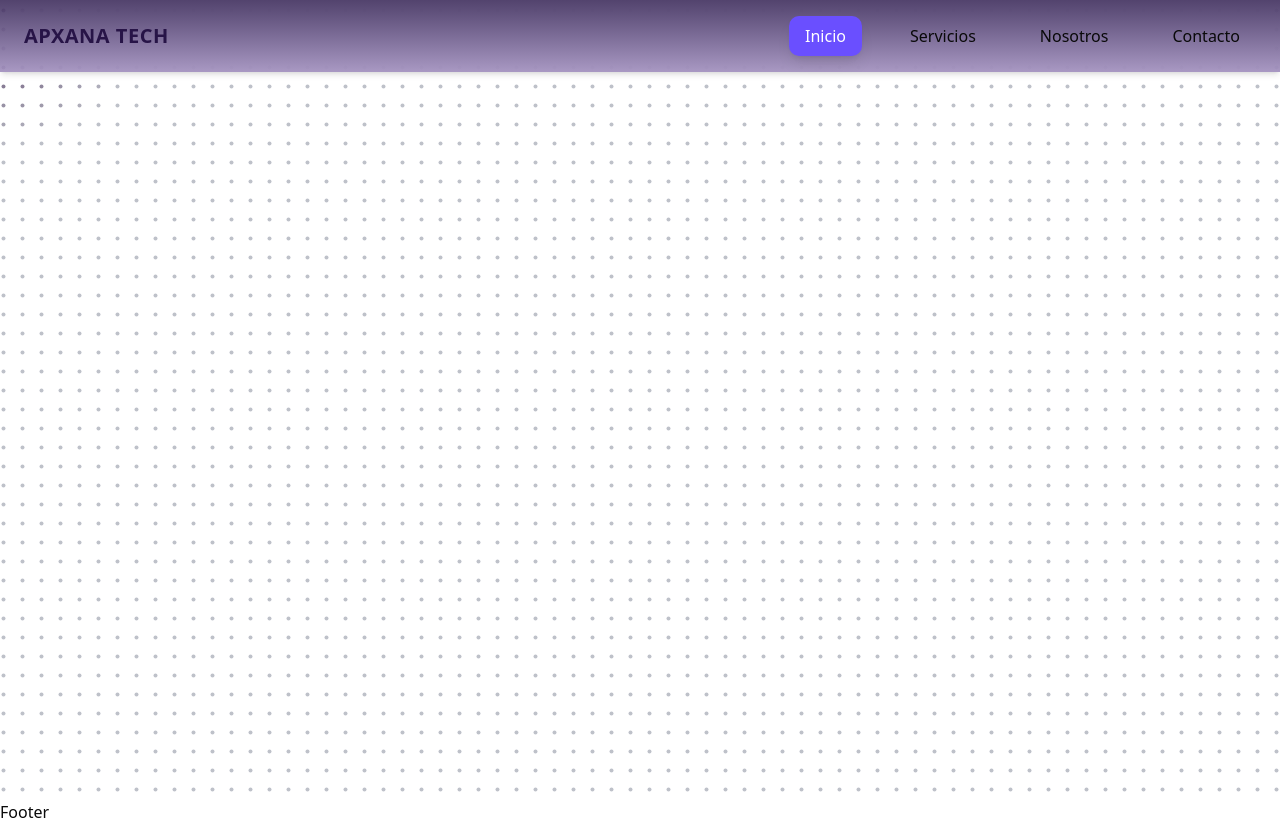
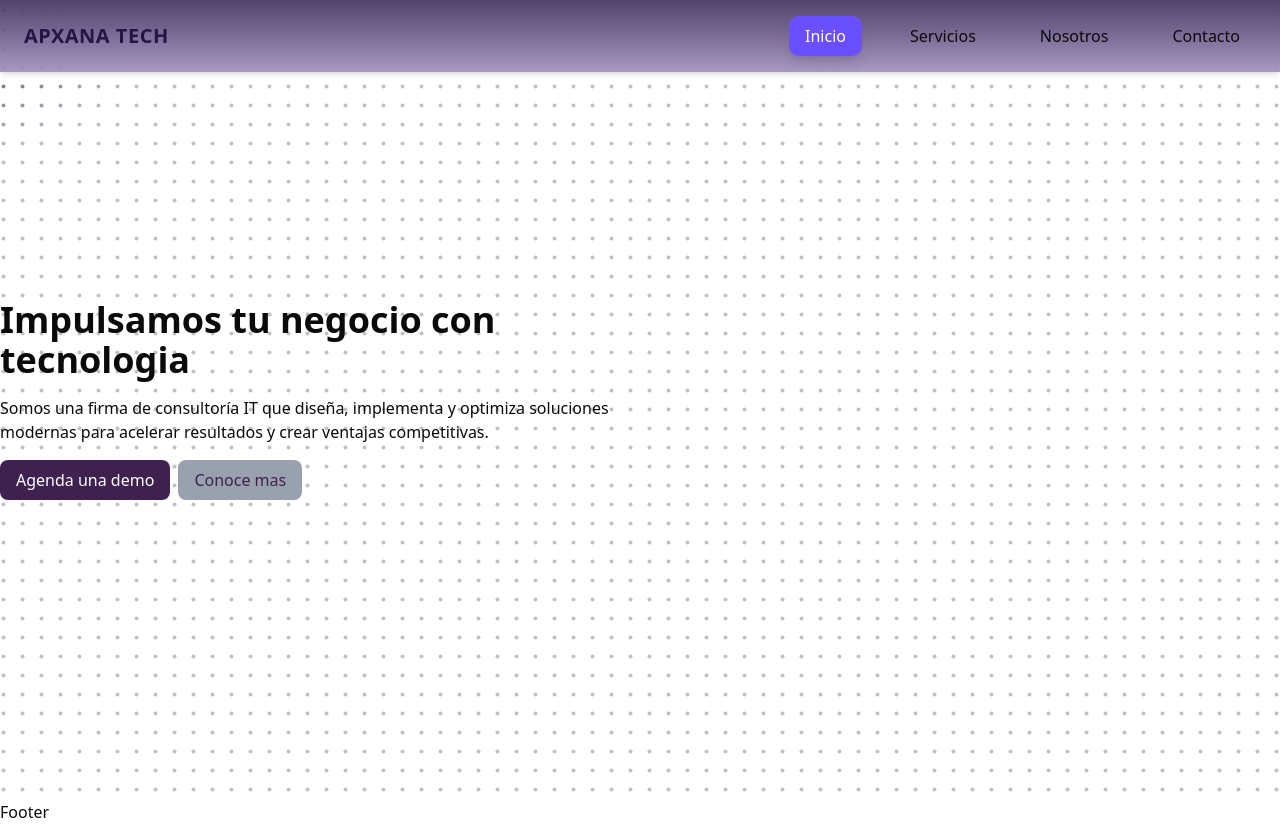
Before and after one commit to Cosifran/apxana-landing, a Next.js app: page / in a window 1280 px wide. Built offline with nearby package versions, Linux system fonts and the light colour scheme.

Commit message:
(FEATURE)  Creating the left side of the hero

```diff
--- a/app/components/hero.tsx
+++ b/app/components/hero.tsx
@@ -2,7 +2,7 @@
 import DotGrid from "@/components/DotGrid";
 export default function Hero() {
   return (
-    <div className="h-screen">
+    <div className="h-screen relative">
       <DotGrid
         dotSize={4}
         gap={15}
@@ -18,6 +18,26 @@ export default function Hero() {
           height: "100%",
         }}
       />
+      <div className="absolute inset-0 flex items-center justify-center">
+        <div className="grid grid-cols-2 gap-4 container">
+          <div className="flex flex-col gap-4">
+            <h1 className="text-4xl font-bold">Impulsamos tu negocio con tecnologia</h1>
+            <p>
+              Somos una firma de consultoría IT que diseña, implementa y
+              optimiza soluciones modernas para acelerar resultados y crear
+              ventajas competitivas.
+            </p>
+            <div className="flex items-center gap-2">
+              <button className="bg-primary text-white px-4 py-2 rounded-md">
+                Agenda una demo
+              </button>
+              <button className="bg-gray-400 text-primary px-4 py-2 rounded-md">
+                Conoce mas
+              </button>
+            </div>
+          </div>
+        </div>
+      </div>
     </div>
   );
 }
--- a/app/globals.css
+++ b/app/globals.css
@@ -51,7 +51,7 @@
   --card-foreground: oklch(0.145 0 0);
   --popover: oklch(1 0 0);
   --popover-foreground: oklch(0.145 0 0);
-  --primary: oklch(0.205 0 0);
+  --primary: rgb(63, 33, 79, 1);
   --primary-foreground: oklch(0.985 0 0);
   --secondary: oklch(0.97 0 0);
   --secondary-foreground: oklch(0.205 0 0);
@@ -85,7 +85,7 @@
   --card-foreground: oklch(0.985 0 0);
   --popover: oklch(0.205 0 0);
   --popover-foreground: oklch(0.985 0 0);
-  --primary: oklch(0.922 0 0);
+  --primary: rgb(63, 33, 79, 1);
   --primary-foreground: oklch(0.205 0 0);
   --secondary: oklch(0.269 0 0);
   --secondary-foreground: oklch(0.985 0 0);
```
